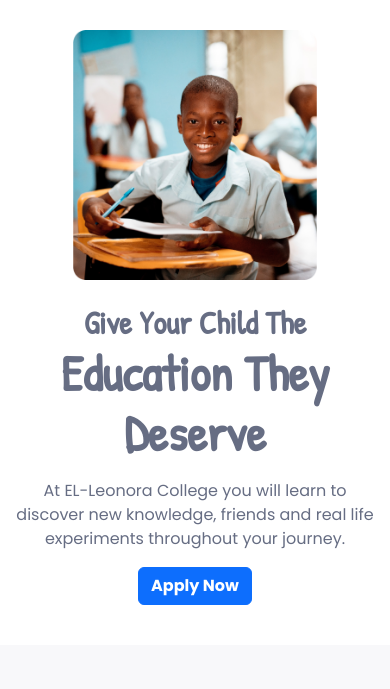
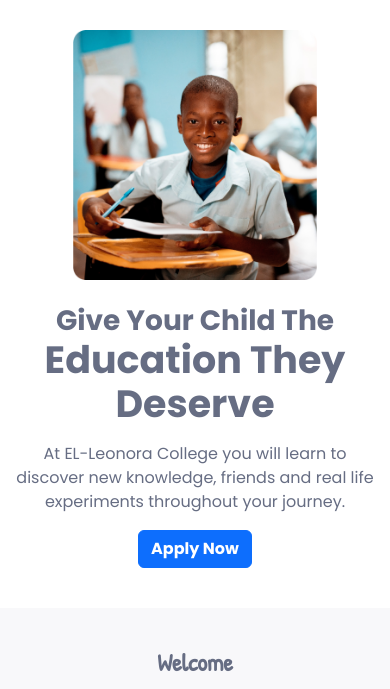
Before and after one commit to dev-simeon/EL-Leonora-College, a plain HTML site: page index.html in a window 390 px wide. Shown: the part 80-769 px from the top of the page. Drawn offline with nearby package versions, Linux system fonts and the light colour scheme.

Commit message:
h1 changes

```diff
--- a/css/styles.css
+++ b/css/styles.css
@@ -54,8 +54,7 @@ p, a{
 }
 
 h1{
-    font-family: 'Patrick Hand';
-    font-size: 3.125rem;
+    font-size: 2.375rem;
 }
 
 h3{
@@ -75,7 +74,7 @@ h6{
 }
 
 .span{
-    font-size: 65px;
+    font-size: 56px;
     line-height: 60px;
 }
 
@@ -158,7 +157,7 @@ h6{
     }
 
     h1{
-        font-size: 2.375rem;
+        font-size: 2.1875rem;
     }
 
     h3{
@@ -172,7 +171,7 @@ h6{
 
     .span{
         font-size: 50px;
-        line-height: 54px;
+        line-height: 57px;
     }
 
     .about-us-img{
@@ -208,7 +207,7 @@ h6{
     }
 
     .span{
-        line-height: 60px;
+        font-size: 45px;
     }
 
     .offcanvas.offcanvas-end{
@@ -287,4 +286,13 @@ h6{
     .offcanvas.offcanvas-end{
         width: 80%;
     }
+
+    h1{
+        font-size: 28px;
+    }
+
+    .span {
+        font-size: 38px;
+        line-height: 44px;
+    }
 }
```
